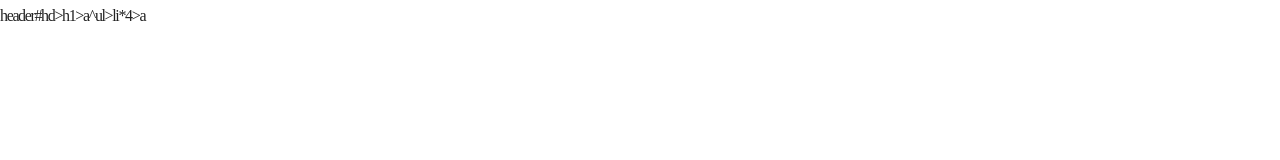
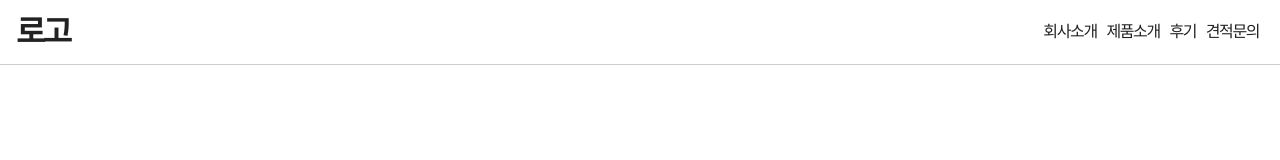
Before and after one commit to oowhyun/htmlcss_714, a plain HTML site: page index.html in a window 1280 px wide. Drawn offline with nearby package versions, Linux system fonts and the light colour scheme; files that its build step writes are made by us from their sources; a web font is replaced by a local one.

Commit message:
상상단엠잇

```diff
--- a/index.html
+++ b/index.html
@@ -9,7 +9,16 @@
     <link rel="stylesheet" href="scss/origin.min.css">
 </head>
 <body>
-    header#hd>h1>a^ul>li*4>a
+    <header id="hd" class="d-flex jcb">
+        <h1><a href="">로고</a></h1>
+        <button class="d-none">전체메뉴</button>
+        <ul class="d-flex">
+            <li><a href="">회사소개</a></li>
+            <li><a href="">제품소개</a></li>
+            <li><a href="">후기</a></li>
+            <li><a href="">견적문의</a></li>
+        </ul>
+    </header>
     <script src="js/common.js"></script>
 </body>
 </html>
--- a/scss/origin.scss
+++ b/scss/origin.scss
@@ -0,0 +1,17 @@
+#hd{
+    align-items: center;
+    padding: 0 1rem;
+    border-bottom: 1px solid #ccc;
+    h1{
+        a{
+
+        }
+    }
+    ul{
+        li{
+            a{
+                    padding: 0 0.3rem;
+            }
+        }
+    }
+}
```
Also changed, not shown: scss/origin.css (added), scss/origin.min.css (added), 2 other files.
